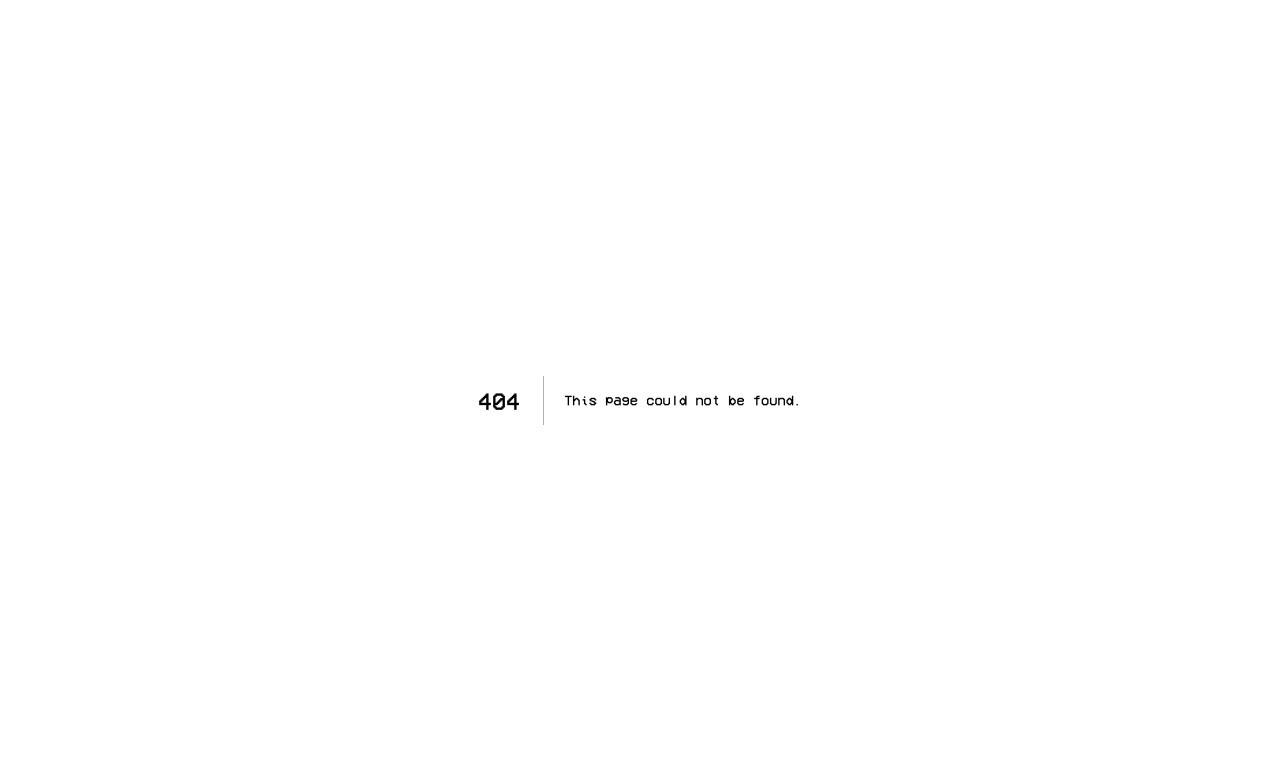
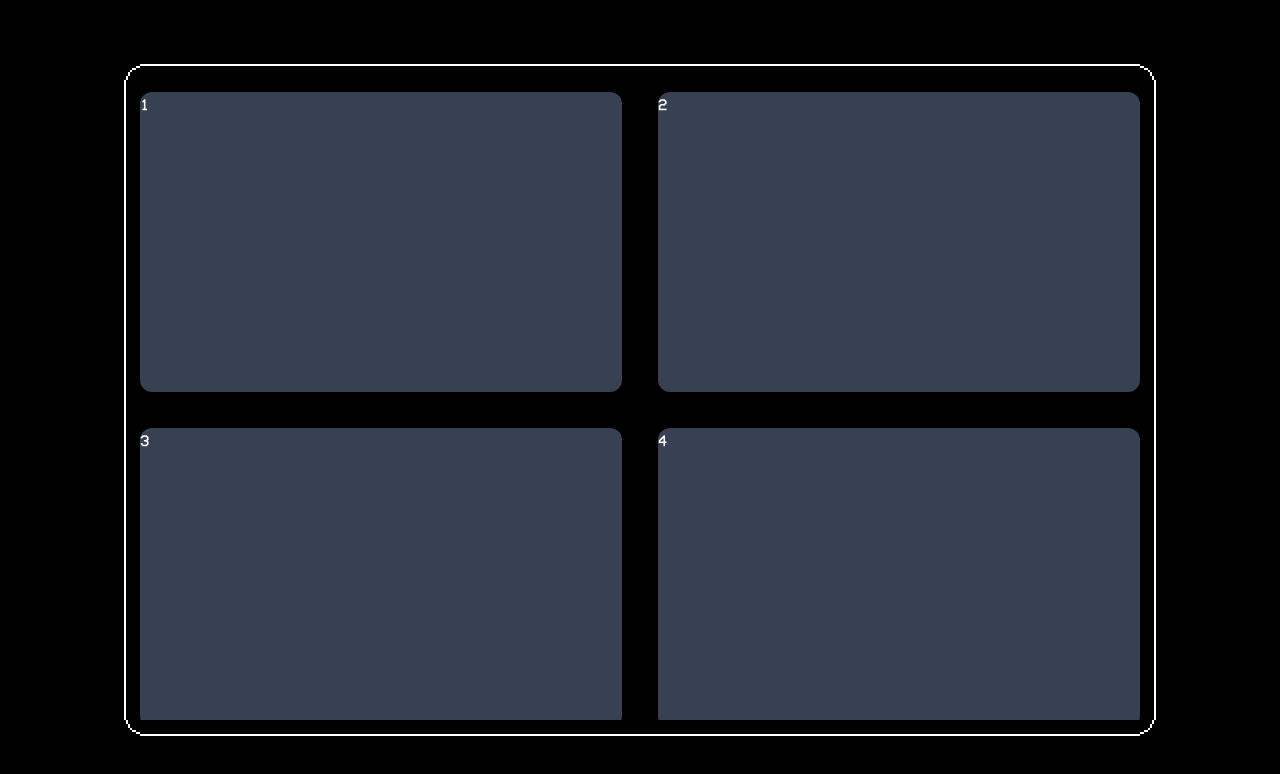
Before and after one commit to ohayouarmaan/rmncafe-frontend, a Next.js app: page /blogs in a window 1280 px wide. Before the commit this address had no page. Shown: the top 774 px of the page. Built offline with nearby package versions, Linux system fonts and the light colour scheme.

Commit message:
Added blogs page

```diff
--- /dev/null
+++ b/pages/blogs.tsx
@@ -0,0 +1,13 @@
+import { motion } from "framer-motion"
+
+export default function BlogPage () {
+    return (
+        <div className="text-white p-[5%] bg-black min-h-screen w-[100vw] flex items-center justify-center ">
+            <div className="container overflow-y-auto max-h-[80vh] grid gap-9 grid-cols-2 w-[80vw] p-3 pixel-border">
+                {
+                    [1,2,3,4,5,6].map( i => <div key={i} className="card bg-gray-700 min-h-[300px] rounded-xl">{i}</div> )
+                }
+            </div>
+        </div>
+    )
+}
--- a/pages/contact.tsx
+++ b/pages/contact.tsx
@@ -47,7 +47,7 @@ export default function Contact(props: {
         <h1 className="absolute top-10 left-[50%] translate-x-[-50%] text-4xl uppercase font-bold underline underline-offset-[10px]">
           Contact Me
         </h1>
-        <div ref={buttonsHolder} className="left h-full p-9 w-1/2 flex flex-col items-center justify-center">
+        <div ref={buttonsHolder} className="left h-full p-9 w-1/2 flex flex-col gap-9 items-center justify-center">
           <p className="text-xl">You can contact me via these:</p>
           <br />
           {props.data.map((contact) => (
--- a/pages/index.tsx
+++ b/pages/index.tsx
@@ -30,7 +30,7 @@ export default function Home() {
               <motion.button whileTap={{ opacity: 0.7 }} whileHover={{ scale: 0.93 }} className='px-5 my-2 pixel-border bg-teal'onClick={(e) => {router.push("/projects")}}>Projects</motion.button>
               <motion.button whileTap={{ opacity: 0.7 }}  whileHover={{ scale: 0.93 }} className='px-5 my-2 pixel-border bg-teal' onClick={(e) => {router.push("/about")}}>About</motion.button>
               <motion.button whileTap={{ opacity: 0.7 }}  whileHover={{ scale: 0.93 }} className='px-5 my-2 pixel-border bg-teal' onClick={(e) => {router.push("/contact")}}>Contacts</motion.button>
-              <motion.button whileTap={{ opacity: 0.7 }}  whileHover={{ scale: 0.93 }} className='px-5 my-2 pixel-border bg-teal' onClick={(e) => {router.push("/contact")}}>Blogs</motion.button>
+              <motion.button whileTap={{ opacity: 0.7 }}  whileHover={{ scale: 0.93 }} className='px-5 my-2 pixel-border bg-teal' onClick={(e) => {router.push("/blogs")}}>Blogs</motion.button>
               <motion.button whileTap={{ opacity: 0.7 }}  whileHover={{ scale: 0.93 }} className='px-5 my-2 pixel-border bg-teal' onClick={(e) => {router.push("/register")}}>Register</motion.button>
             </div>
           </div>
```
